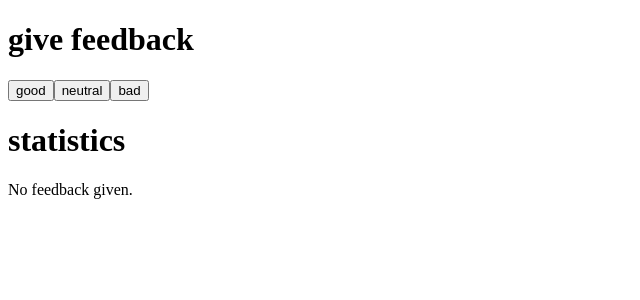
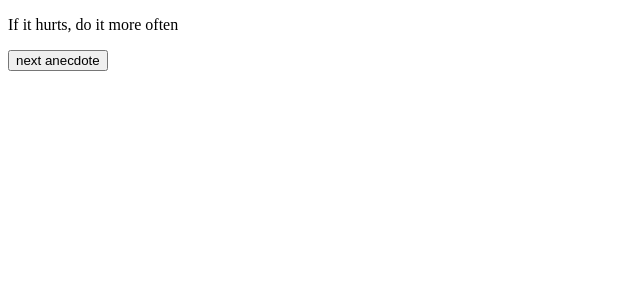
Before and after one commit to ndcalabrese/react-ofs-exercises, a React (Create React App) app in the folder part1/anecdotes/my-app/: page / in a window 1280 px wide. Shown: the top 300 px of the page, without its empty margins (0-640 px from the left). Built offline with nearby package versions, Linux system fonts and the light colour scheme.

Commit message:
1.12 anecdotes step 1, commit 1

```diff
--- a/part1/anecdotes/my-app/src/components/App.jsx
+++ b/part1/anecdotes/my-app/src/components/App.jsx
@@ -1,30 +1,25 @@
-import React, { useState } from 'react';
-import Header from './Header';
-import Button from './Button';
-import Statistics from './Statistics';
-
+import React, { useState } from "react";
+import Button from "./Button";
 
 const App = () => {
-  const [good, setGood] = useState(0);
-  const [neutral, setNeutral] = useState(0);
-  const [bad, setBad] = useState(0);
-  const allCounters = [good, neutral, bad];
-  const totalCount = allCounters[0] + allCounters[1] + allCounters[2]
+    const anecdotes = [
+        "If it hurts, do it more often",
+        "Adding manpower to a late software project makes it later!",
+        "The first 90 percent of the code accounts for the first 10 percent of the development time...The remaining 10 percent of the code accounts for the other 90 percent of the development time.",
+        "Any fool can write code that a computer can understand. Good programmers write code that humans can understand.",
+        "Premature optimization is the root of all evil.",
+        "Debugging is twice as hard as writing the code in the first place. Therefore, if you write the code as cleverly as possible, you are, by definition, not smart enough to debug it.",
+        "Programming without an extremely heavy use of console.log is same as if a doctor would refuse to use x-rays or blood tests when diagnosing patients",
+    ];
 
-  const goodFeedback = () => setGood(good + 1);
-  const neutralFeedback = () => setNeutral(neutral + 1);
-  const badFeedback = () => setBad(bad + 1);
-
-  return (
-    <div>
-      <Header headerText="give feedback"/>
-      <Button feedbackType={goodFeedback} buttonText='good'/>
-      <Button feedbackType={neutralFeedback} buttonText='neutral'/>
-      <Button feedbackType={badFeedback} buttonText='bad'/>
-      <Header headerText="statistics"/>
-      <Statistics counters={allCounters} totalCount={totalCount}/>
-    </div>
-  );
+    const [selected, setSelected] = useState(0);
+    const getAnecdote = () => setSelected(getRandomInt())
+    // Generates a random integer from 0 to 5 (inclusive)
+    const getRandomInt = () => Math.floor(Math.random() * 6);
+    return <>
+        <p>{anecdotes[selected]}</p>
+        <Button action={getAnecdote} buttonText="next anecdote"/>
+    </>;
 };
 
-export default App
+export default App;
--- a/part1/anecdotes/my-app/src/components/Average.jsx
+++ /dev/null
@@ -1,11 +0,0 @@
-const Average = ({data, total}) => {
-    const posNegCount = data[0] + (data[2] * -1);
-    return (
-        <>
-            {/* Tally up total positive feedback against negative feedback, and divide by total feedback */}
-            average {posNegCount / total}
-        </>
-    );
-};
-
-export default Average;
--- a/part1/anecdotes/my-app/src/components/Button.jsx
+++ b/part1/anecdotes/my-app/src/components/Button.jsx
@@ -1,7 +1,7 @@
-const Button = ({feedbackType, buttonText}) => {
+const Button = ({action, buttonText}) => {
     return (
         <>
-            <button onClick={feedbackType}>
+            <button onClick={action}>
                 {buttonText}
             </button>
         </>
--- a/part1/anecdotes/my-app/src/components/Header.jsx
+++ /dev/null
@@ -1,9 +0,0 @@
-const Header = ({headerText}) => {
-    return (
-        <>
-            <h1>{headerText}</h1>
-        </>
-    );
-};
-
-export default Header;
--- a/part1/anecdotes/my-app/src/components/Percentage.jsx
+++ /dev/null
@@ -1,11 +0,0 @@
-const Percentage = ({data}) => {
-    const totalCount = data[0] + data[1] + data[2];
-    return (
-        <>
-            {/* Positive feedback divided by total feedback */}
-            positive {data[0] / totalCount * 100} %
-        </>
-    );
-};
-
-export default Percentage;
--- a/part1/anecdotes/my-app/src/components/Statistics.jsx
+++ /dev/null
@@ -1,51 +0,0 @@
-import StatisticsLine from './StatisticsLine';
-import Total from './Total';
-import Average from './Average';
-import Percentage from './Percentage';
-
-const Statistics = ({counters, totalCount}) => {
-    // StatisticsLine message if feedback count is zero.
-    if (totalCount === 0) {
-        return (
-            <div>
-                No feedback given.
-            </div>
-        );
-    }
-    return (
-        <table>
-            <tr>
-                <td>
-                    <StatisticsLine displayText="good" displayCount={counters[0]}/>
-                </td>
-            </tr>
-            <tr>
-                <td>
-                    <StatisticsLine displayText="neutral" displayCount={counters[1]}/>
-                </td>
-            </tr>
-            <tr>
-                <td>
-                    <StatisticsLine displayText="bad" displayCount={counters[2]}/>
-                </td>
-            </tr>
-            <tr>
-                <td>
-                    <Total data={counters}/>
-                </td>
-            </tr>
-            <tr>
-                <td>
-                    <Average data={counters} total={totalCount}/>
-                </td>
-            </tr>
-            <tr>
-                <td>
-                    <Percentage data={counters}/>
-                </td>
-            </tr>
-        </table>
-    );
-};
-
-export default Statistics;
--- a/part1/anecdotes/my-app/src/components/StatisticsLine.jsx
+++ /dev/null
@@ -1,11 +0,0 @@
-import React from "react";
-
-const StatisticsLine = ({displayText, displayCount}) => {
-    return (
-        <>
-            {displayText} {displayCount}
-        </>
-    );
-};
-
-export default StatisticsLine;
--- a/part1/anecdotes/my-app/src/components/Total.jsx
+++ /dev/null
@@ -1,10 +0,0 @@
-const Total = ({data}) => {
-    return (
-        <>
-            {/* Sum of all feedback types */}
-            all {data[0] + data[1] + data[2]}
-        </>
-    );
-};
-
-export default Total;
```
